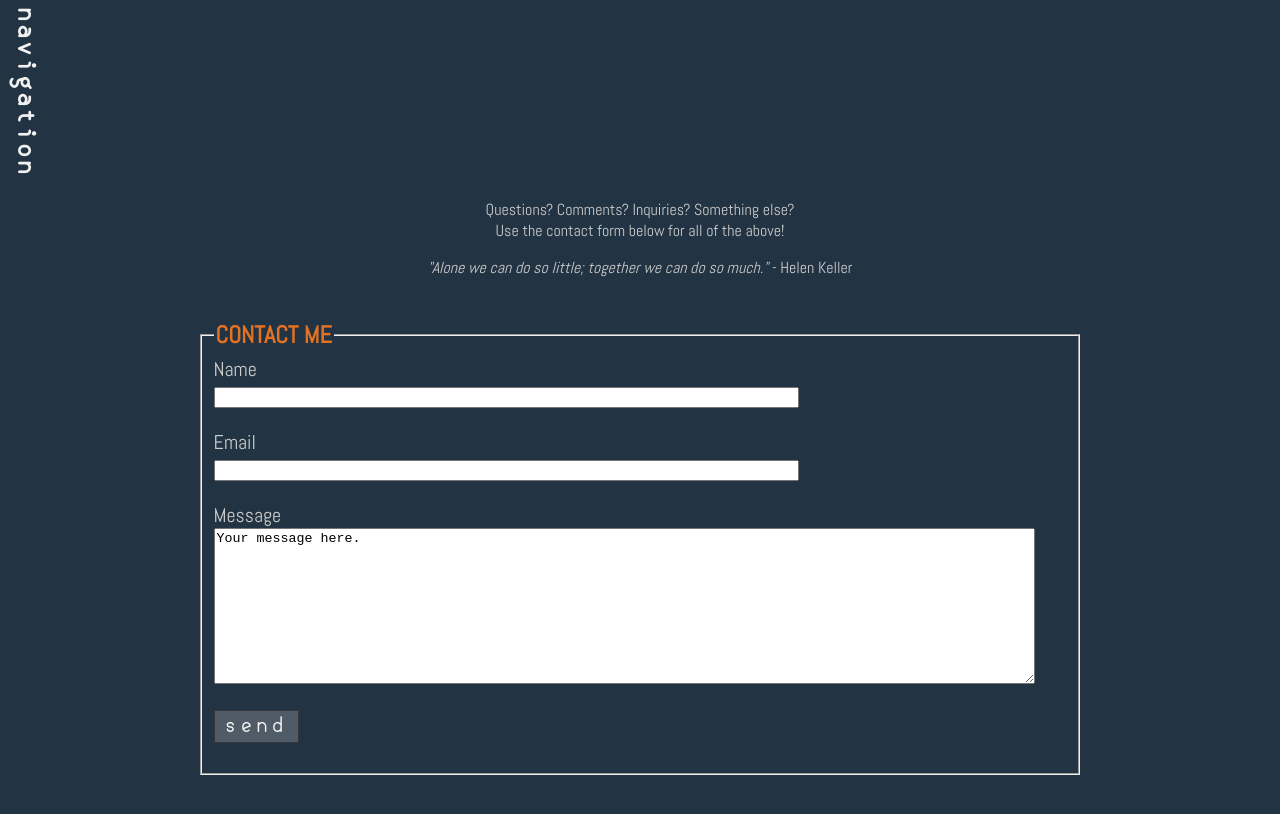
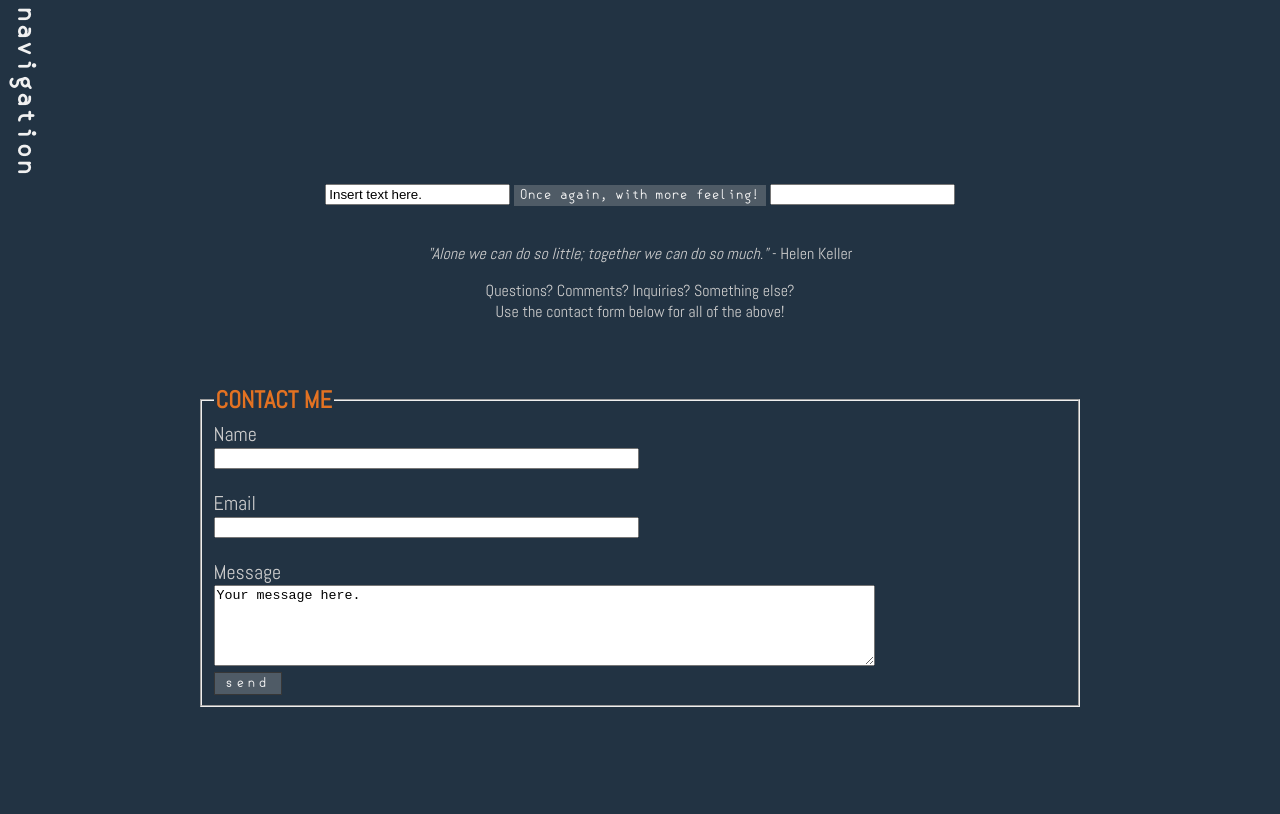
Before and after one commit to justxuit/HuangPortfolio, a plain HTML site: page contact.html in a window 1280 px wide. Drawn offline with Linux system fonts and the light colour scheme.

Commit message:
Added JS button input

```diff
--- a/contact.html
+++ b/contact.html
@@ -16,7 +16,7 @@
 
   		<a class="closenav" onclick="closeNav()">navigation</a>
 
-  			<!-- overlay content -->
+  			<!-- overlay menu -->
   			<div class="overlay-navbar">
     			<a href="index.html">Home</a>
     			<a href="about.html">About</a>
@@ -25,27 +25,37 @@
 		</div>
 		<!-- END NAV OVERLAY -->
 
+		<center><form name="capsform" method="post" class="capsform">
+			<input name="instring" type="text" value="Insert text here.">
+			<input type="button" name="makecaps" value="Once again, with more feeling!" onClick="makeUppercase();">
+			<input name="outstring" type="text" value="">
+		</form></center>
+
+		<br/>
+
+		<blockquote cite="http://www.goodreads.com/quotes/9411-alone-we-can-do-so-little-together-we-can-do">
+			"Alone we can do so little; together we can do so much."
+			<span>- Helen Keller</span>
+		</blockquote>
 		<p class="contactblurb">
 			<center>Questions? Comments? Inquiries? Something else?<br/>
 			Use the contact form below for all of the above!</center>
 		</p>
-		<blockquote cite="http://www.goodreads.com/quotes/9411-alone-we-can-do-so-little-together-we-can-do">
-			"Alone we can do so little; together we can do so much."
-			<span>- Helen Keller</span>
-		</blockquote>
-		<form>
+
+		<br/>
+		<form name="contactme">
 		<fieldset>
 			<legend><font color="#e37222"><strong>CONTACT ME</strong></font></legend>
-			<label>Name<br/>
-				<input type="text" name="name" size="70" maxlength="70"/>
-			</label><br/><br/>
-			<label>Email<br/>
-				<input type="text" name="email" size="70" maxlength="70"/>
-			</label><br/><br/>
-			<label>Message<br/>
-				<textarea name="message" cols="100" rows="10">Your message here.</textarea>
-				<p>
-				<input type="submit" name="send" value="send"/>
+			<label>Name</label><br/>
+				<input type="text" name="name" size="50">
+			<br/><br/>
+			<label>Email</label><br/>
+				<input type="text" name="email" size="50">
+			<br/><br/>
+			<label>Message</label><br/>
+				<textarea name="message" cols="80" rows="5">Your message here.</textarea>
+			<br/>
+				<input type="submit" name="send" value="send">
 			</label>
 		</fieldset>
 		</form>
--- a/navscript.js
+++ b/navscript.js
@@ -7,3 +7,7 @@ function openNav() {
 function closeNav() {
     document.getElementById("navbar").style.width = "0%";
 }
+
+function makeUppercase() {
+	document.capsform.outstring.value = document.capsform.instring.value.toUpperCase();
+}
--- a/stylesheet.css
+++ b/stylesheet.css
@@ -139,8 +139,17 @@ body {
 
 /* CONTACT.HTML */
 
+.capsform {
+	width: 985px;
+	margin: 0 auto;
+}
+
 .contactblurb {
 	margin-top: 0%;
+}
+
+.contactme {
+	text-align: center;
 }
 
 
@@ -169,8 +178,21 @@ label {
 	font-size: 1.25em;
 }
 
+input[type=button] {
+	background-color: #4f5b66;
+	color: #f4f4f4;
+	border-style: none;
+	border-color: #373737;
+	font-family: semi-coder;
+	font-size: 0.8em;
+}
+
+input[type=button]:hover {
+	background-color: #e37222;
+}
+
 input[type=submit] {
-	width: 10%;
+	width: 8%;
 	background-color: #4f5b66;
 	color: #f4f4f4;
 	border-style: solid;
@@ -178,7 +200,7 @@ input[type=submit] {
 	border-color: #373737;
 	font-family: semi-coder;
 	letter-spacing: 3px;
-	font-size: 1.0em;
+	font-size: 0.8em;
 }
 
 input[type=submit]:hover {
```
Also changed, not shown: about.html (+1 -1 lines), index.html (+1 -1 lines).
